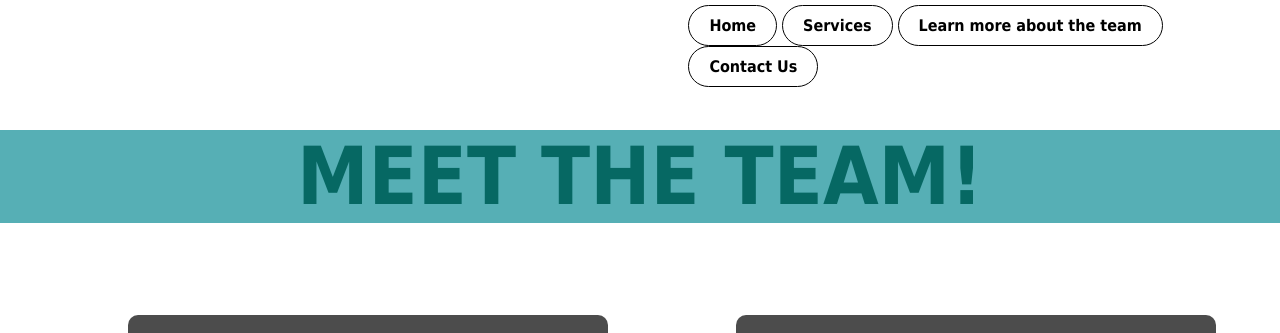
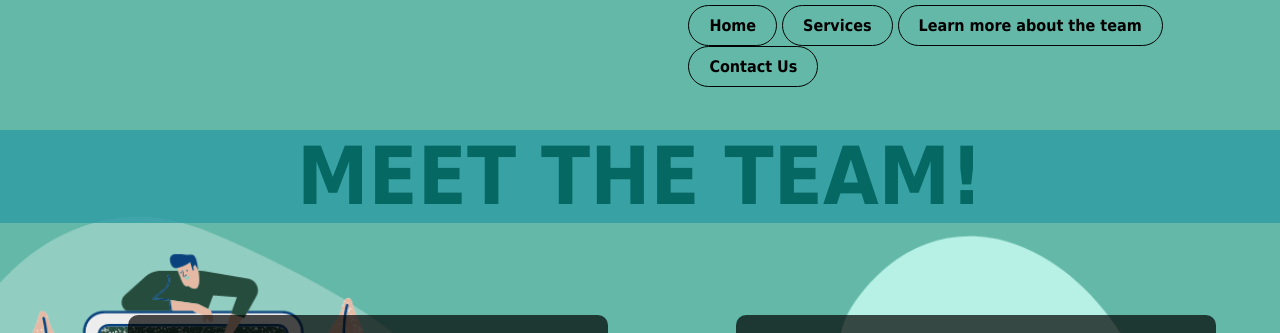
Before and after one commit to 10969Vigler/thecompany, a plain HTML site: page about_us.html in a window 1280 px wide. Shown: the top 333 px of the page. Drawn offline with Linux system fonts and the light colour scheme.

Commit message:
Update style_about_us.css

```diff
--- a/css/style_about_us.css
+++ b/css/style_about_us.css
@@ -1,7 +1,7 @@
 body{
   margin: 0;
   padding: 0;
-  background: url(./images/bg_team.PNG) no-repeat;
+  background: url(/images/bg_team.PNG) no-repeat;
 
   height: 100%;
 
```
